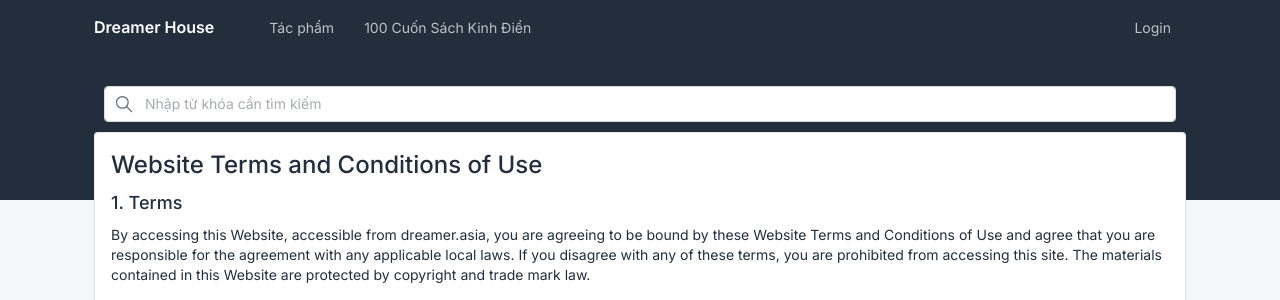
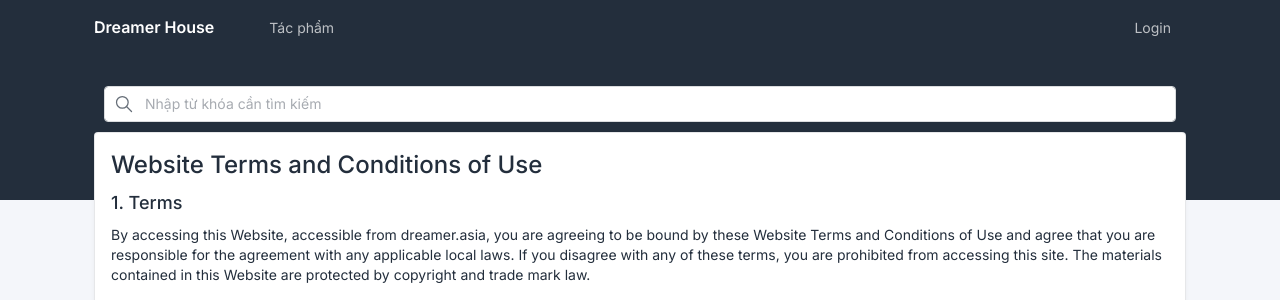
Before and after one commit to cyborgx0x/athena, a Flask app: page /TOS in a window 1280 px wide. Shown: the top 300 px of the page. Run offline with Flask 2, Linux system fonts and the light colour scheme; tables that the repository leaves empty hold one stand-in row (values such as "Sample post"); some libraries are stand-ins or nearby versions.

Commit message:
upgrade view

```diff
--- a/app/routes.py
+++ b/app/routes.py
@@ -17,7 +17,7 @@ from datetime import datetime
 
 @app.route("/")
 def index():
-    top_view_collections = Collection.query.filter_by(status="public").order_by(Collection.id.asc()).limit(20).all()
+    top_view_collections = Collection.query.filter_by(status="public").order_by(Collection.id.desc()).limit(20).all()
     top_creators = User.query.limit(12).all()
     return  render_template("home.html", top_view_collections = top_view_collections, top_creators=top_creators)
 
--- a/app/templates/base.html
+++ b/app/templates/base.html
@@ -167,13 +167,6 @@
                     </span>
                   </a>
                 </li>
-                <li class="nav-item">
-                  <a class="nav-link" href="{{ url_for('tag_view', tag='100 Cuốn Sách Kinh Điển') }}">
-                    <span class="nav-link-title">
-                      100 Cuốn Sách Kinh Điển
-                    </span>
-                  </a>
-                </li>
 
               </ul>
 
--- a/app/templates/public_collection.html
+++ b/app/templates/public_collection.html
@@ -76,6 +76,9 @@
                     Không rõ thời gian
                 </p>
                 {% endif %}
+                {% if collection.download %}
+                <a class="btn btn-success" href="{{ collection.download }}">Chi tiết</a>
+                {% endif %}
 
 
 
```
